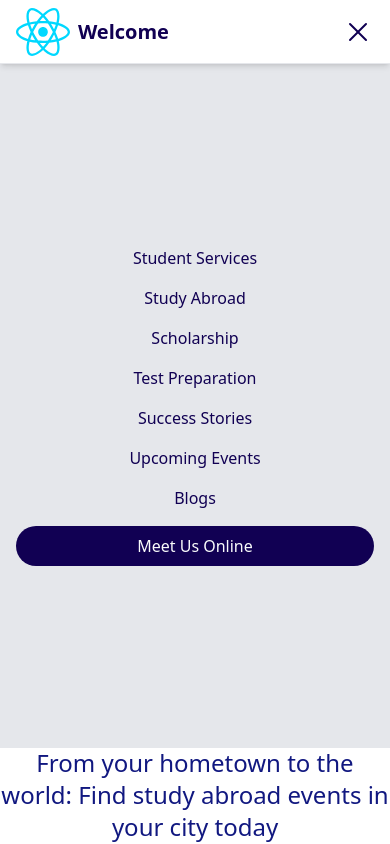
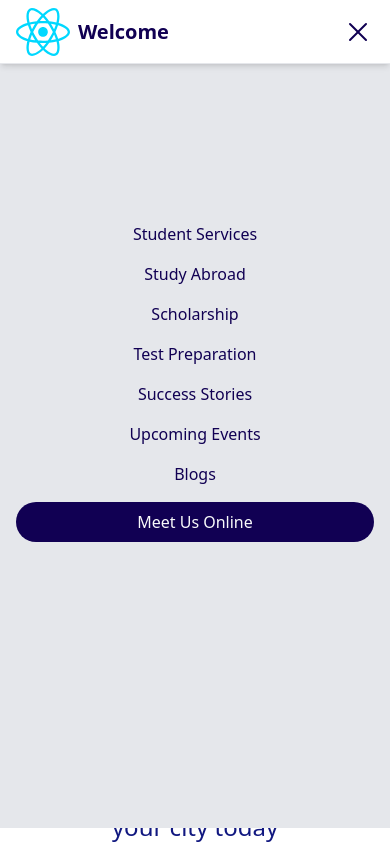
Before and after one commit to Sagar20834/Consultancy, a React (Vite) app: page / in a window 390 px wide. Both pictures are taken after a click on the button 358 px from the left and 31 px from the top of the page. Shown: the top 844 px of the page. Built offline with nearby package versions, Linux system fonts and the light colour scheme.

Commit message:
mbl view

```diff
--- a/src/Components/Header/Header.jsx
+++ b/src/Components/Header/Header.jsx
@@ -63,7 +63,7 @@ const Header = () => {
 
       {/* Mobile menu */}
       {isMenuOpen && (
-        <div className="lg:hidden fixed inset-0 bg-gray-200 z-2 flex flex-col items-center p-4 text-primary-dark mt-16 mb-24 justify-center">
+        <div className="lg:hidden fixed inset-0 bg-gray-200 z-2 flex flex-col items-center p-4 text-primary-dark -mt-16 mb-4  justify-center">
           <ul className="flex flex-col gap-4 items-center w-full">
             <li className="w-full text-center">Student Services</li>
             <li className="w-full text-center">Study Abroad</li>
```
